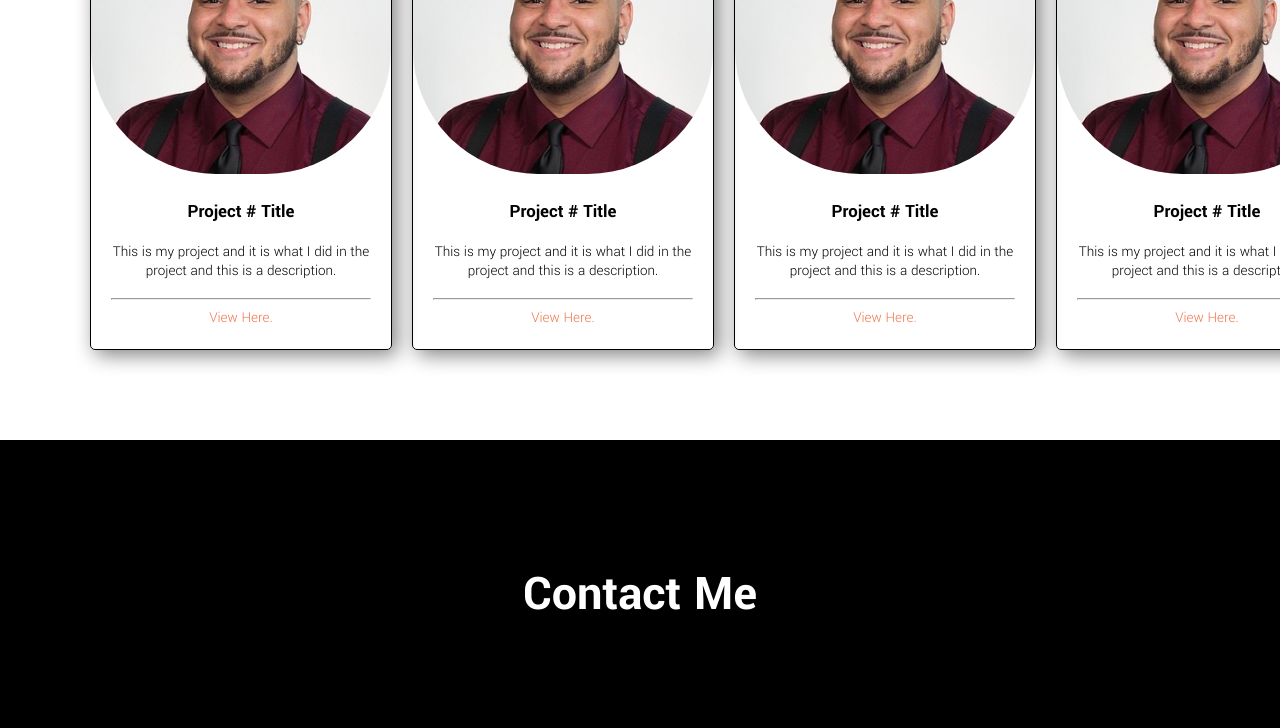
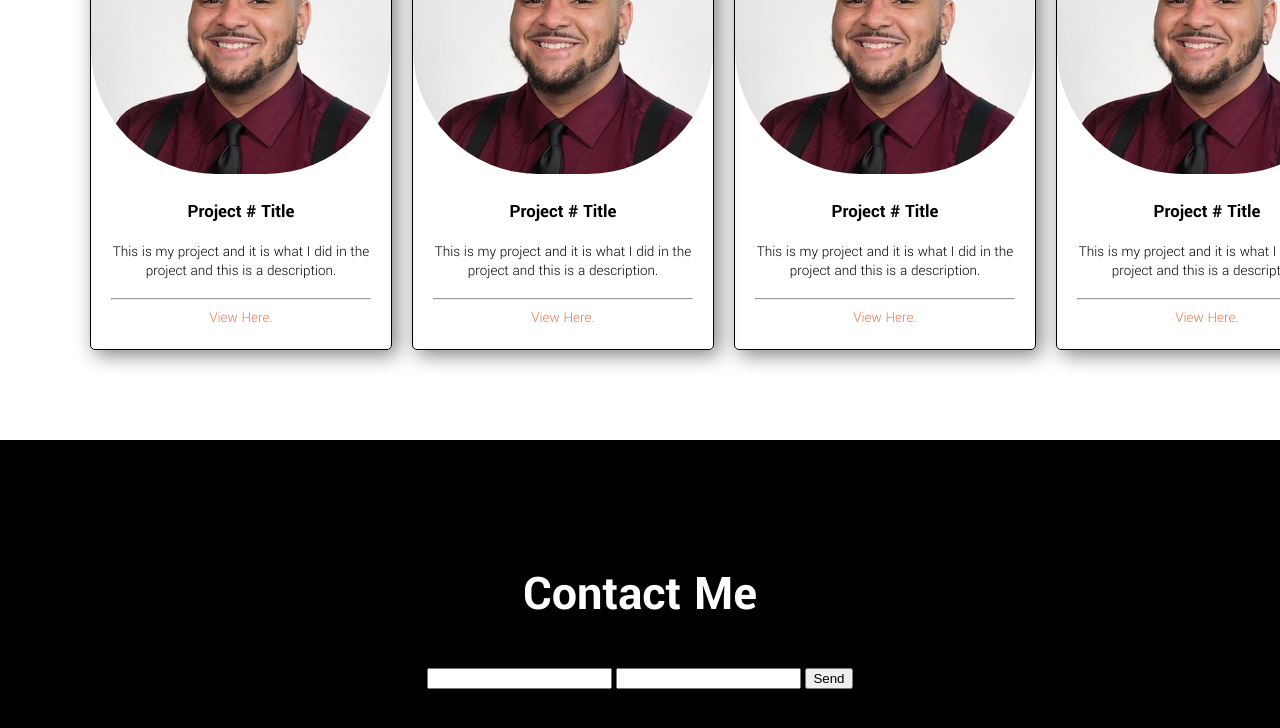
Before and after one commit to IkuzoTommy/WebApps, a plain HTML site: page Portfolio/index2.html in a window 1280 px wide. Shown: the part 1892-2620 px from the top of the page. Drawn offline with Linux system fonts and the light colour scheme.

Commit message:
Portfolio Updates

```diff
--- a/Portfolio/index2.html
+++ b/Portfolio/index2.html
@@ -112,7 +112,11 @@
     </section>
     <footer id="contact-me">
         <h2>Contact Me</h2>
-        <!-- FORM -->
+        <form action="https://formsubmit.co/mlockwooddev@gmail.com" method="POST">
+            <input type="text" name="name" required>
+            <input type="email" name="email" required>
+            <button type="submit">Send</button>
+       </form>
     </footer>
 
 </body>
--- a/Portfolio/style2.css
+++ b/Portfolio/style2.css
@@ -33,9 +33,7 @@ ul{
     justify-content: space-around;
     font-size: 30px;
 }
-ul.show{
-    display: block;
-}
+
 /* lis */
 .nav-item {
     text-decoration: none;
@@ -196,4 +194,7 @@ footer{
     .logo{
         display: none;
     }
+    ul.show{
+        display: block;
+    }
 }
```
